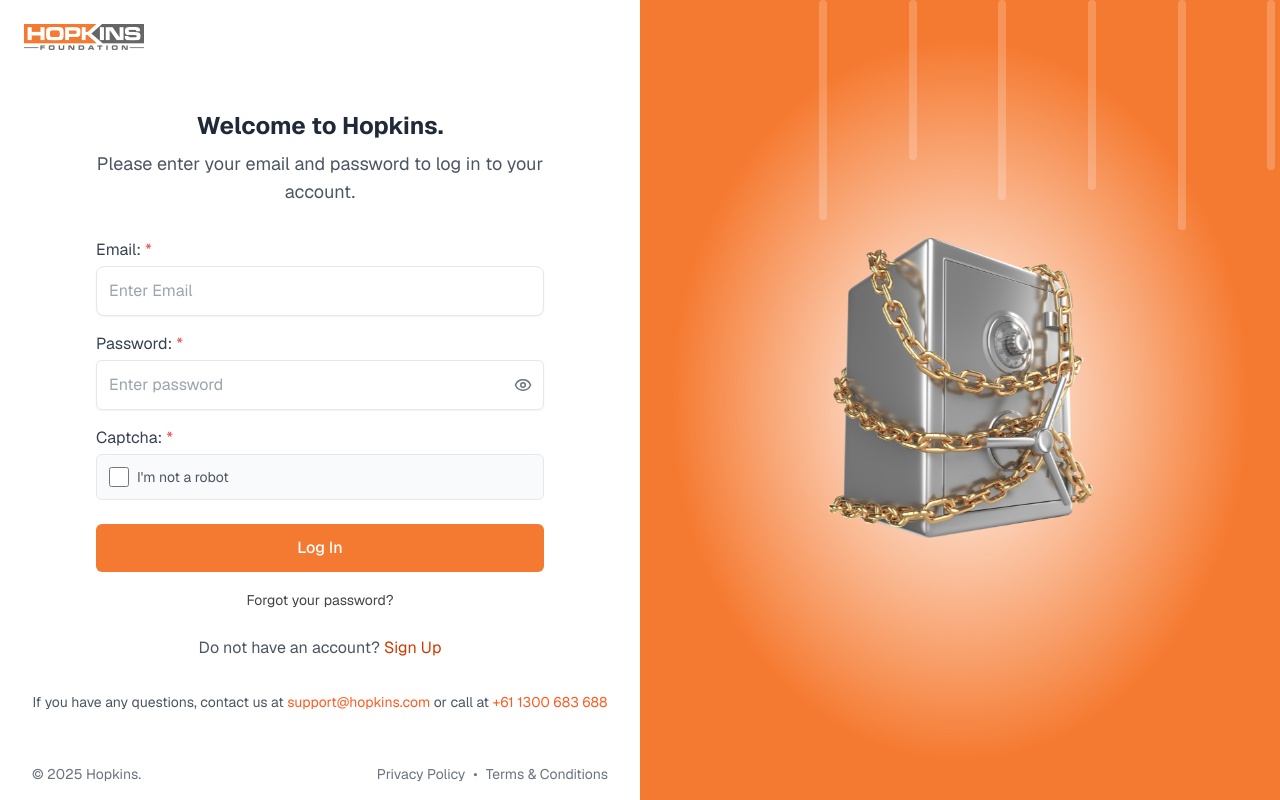
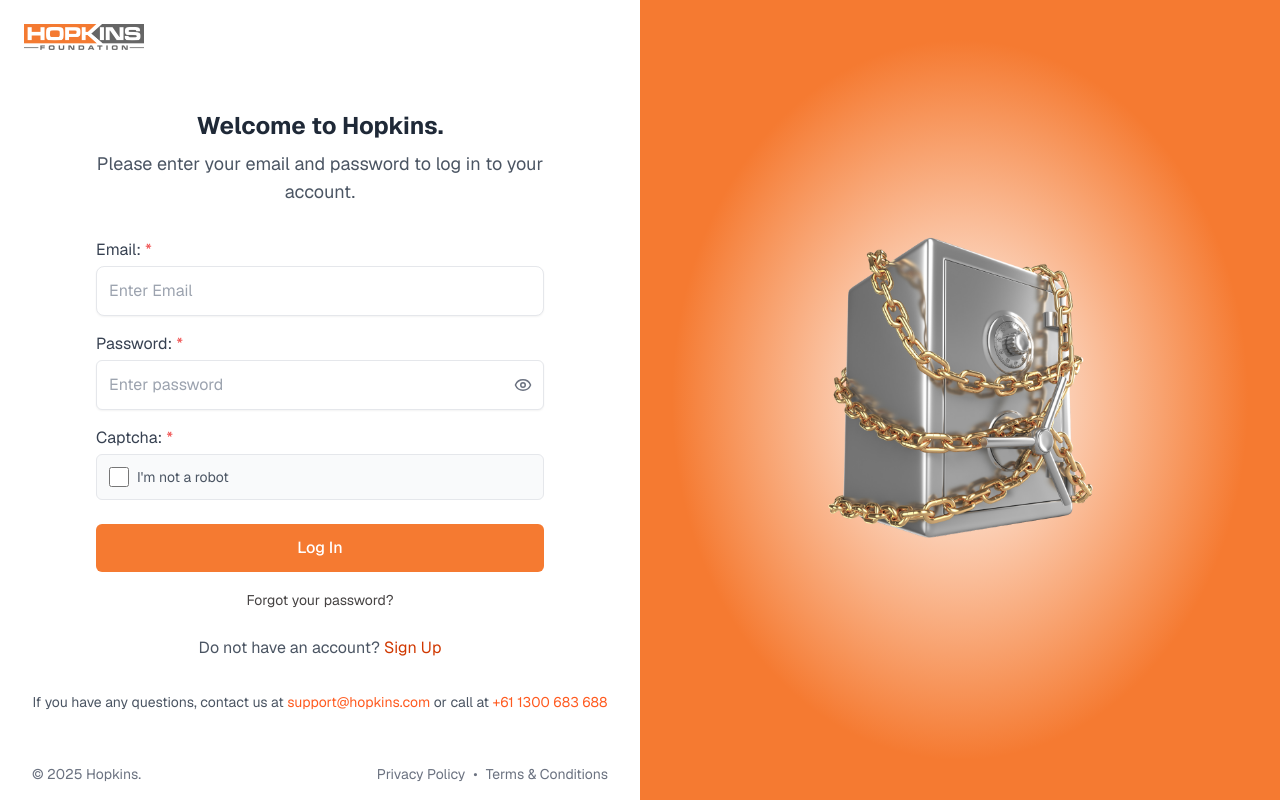
Before and after one commit to IrfanGun/hopkins_FE, a Next.js app: page /login in a window 1280 px wide. Built offline with nearby package versions, Linux system fonts and the light colour scheme.

Commit message:
login_box

```diff
--- a/src/app/(auth)/_components/login-box.tsx
+++ b/src/app/(auth)/_components/login-box.tsx
@@ -6,15 +6,6 @@ import { motion } from "framer-motion";
 export default function LoginBox() {
   return (
     <div className="login__box login__box--image relative hidden overflow-hidden bg-[radial-gradient(50%_50%_at_50%_50%,_#fff_0%,_#f57a31_90%)] md:block md:w-1/2">
-      <div className="absolute inset-0">
-        <span className="line-animation"></span>
-        <span className="line-animation"></span>
-        <span className="line-animation"></span>
-        <span className="line-animation"></span>
-        <span className="line-animation"></span>
-        <span className="line-animation"></span>
-        <span className="line-animation"></span>
-      </div>
 
       {/* Image dengan animasi scaling & rotation */}
       <motion.div
@@ -25,7 +16,7 @@ export default function LoginBox() {
       >
         <Image
           className="login__img"
-          src="/img/lmctm.png"
+          src="/img/hopkins.png"
           alt="Safe"
           width={340}
           height={340}
```
Also changed, not shown: public/img/hopkins.png (renamed from public/img/lmctm.png).
